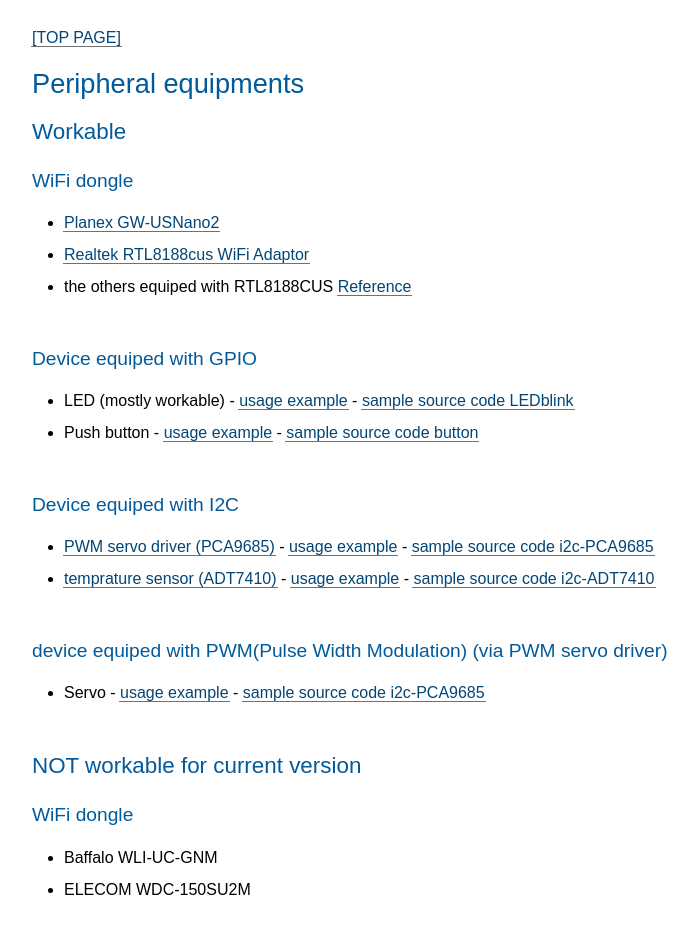
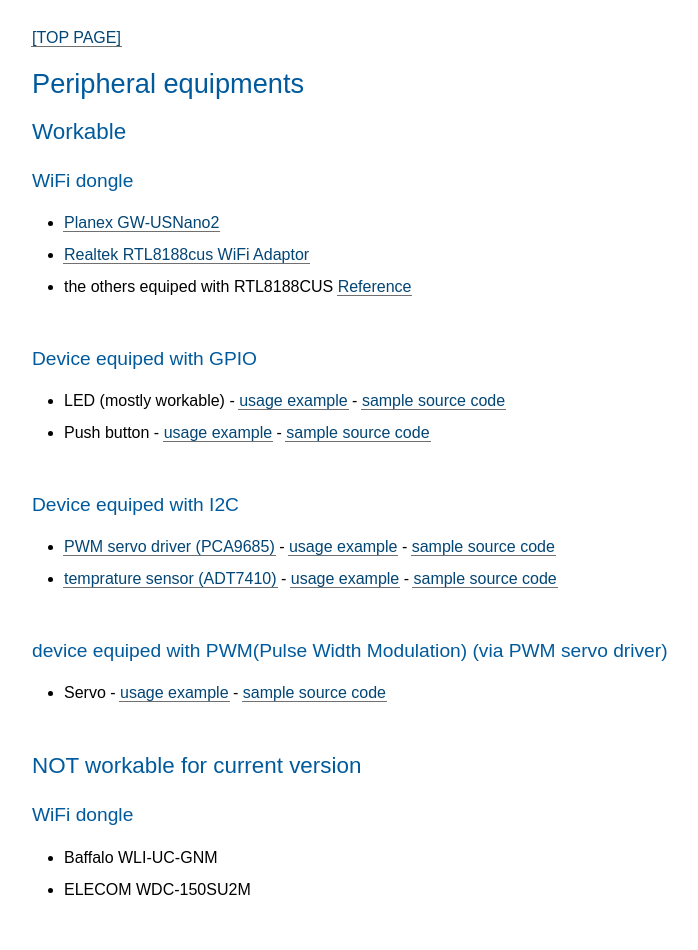
Before and after one commit to chirimen-oh/chirimen-oh.github.io, a Jekyll site: the page built from docs/en/peripherals.md, in a window 1280 px wide. Shown: the whole page, without its empty margins (432-1130 px from the left). Built offline with Jekyll 4.4.1, drawn with Linux system fonts in a browser that asks for light colours.

Commit message:
周辺デバイスページから example リポジトリへリンク #60 文字表現修正

```diff
--- a/docs/en/peripherals.md
+++ b/docs/en/peripherals.md
@@ -12,15 +12,15 @@ title: Index Page
 - the others equiped with RTL8188CUS [Reference](./basic_startup.html)
 
 ### Device equiped with GPIO
-- LED (mostly workable)  - [usage example](http://fabble.cc/chirimenedu/chirimenhelloworld) - [sample source code LEDblink](https://github.com/chirimen-oh/examples/tree/master/LEDblink)
-- Push button  - [usage example](http://fabble.cc/chirimenedu/chirimenpushbutton) - [sample source code button](https://github.com/chirimen-oh/examples/tree/master/button)
+- LED (mostly workable)  - [usage example](http://fabble.cc/chirimenedu/chirimenhelloworld) - [sample source code](https://github.com/chirimen-oh/examples/tree/master/LEDblink)
+- Push button  - [usage example](http://fabble.cc/chirimenedu/chirimenpushbutton) - [sample source code](https://github.com/chirimen-oh/examples/tree/master/button)
 
 ### Device equiped with I2C
-- [PWM servo driver (PCA9685)](https://www.switch-science.com/catalog/961/) - [usage example](http://fabble.cc/chirimenedu/chirimenservo) - [sample source code i2c-PCA9685](https://github.com/chirimen-oh/examples/tree/master/i2c-PCA9685)
-- [temprature sensor (ADT7410)](http://akizukidenshi.com/catalog/g/gM-06675/) - [usage example](http://fabble.cc/chirimenedu/chirimeni2csensor) - [sample source code i2c-ADT7410](https://github.com/chirimen-oh/examples/tree/master/i2c-ADT7410)
+- [PWM servo driver (PCA9685)](https://www.switch-science.com/catalog/961/) - [usage example](http://fabble.cc/chirimenedu/chirimenservo) - [sample source code](https://github.com/chirimen-oh/examples/tree/master/i2c-PCA9685)
+- [temprature sensor (ADT7410)](http://akizukidenshi.com/catalog/g/gM-06675/) - [usage example](http://fabble.cc/chirimenedu/chirimeni2csensor) - [sample source code](https://github.com/chirimen-oh/examples/tree/master/i2c-ADT7410)
 
 ### device equiped with PWM(Pulse Width Modulation) (via PWM servo driver)
-- Servo - [usage example](http://fabble.cc/chirimenedu/chirimenservo) - [sample source code i2c-PCA9685](https://github.com/chirimen-oh/examples/tree/master/i2c-PCA9685)
+- Servo - [usage example](http://fabble.cc/chirimenedu/chirimenservo) - [sample source code](https://github.com/chirimen-oh/examples/tree/master/i2c-PCA9685)
 
 ## NOT workable for current version
 
```
Also changed, not shown: docs/ja/peripherals.md (+5 -5 lines).
